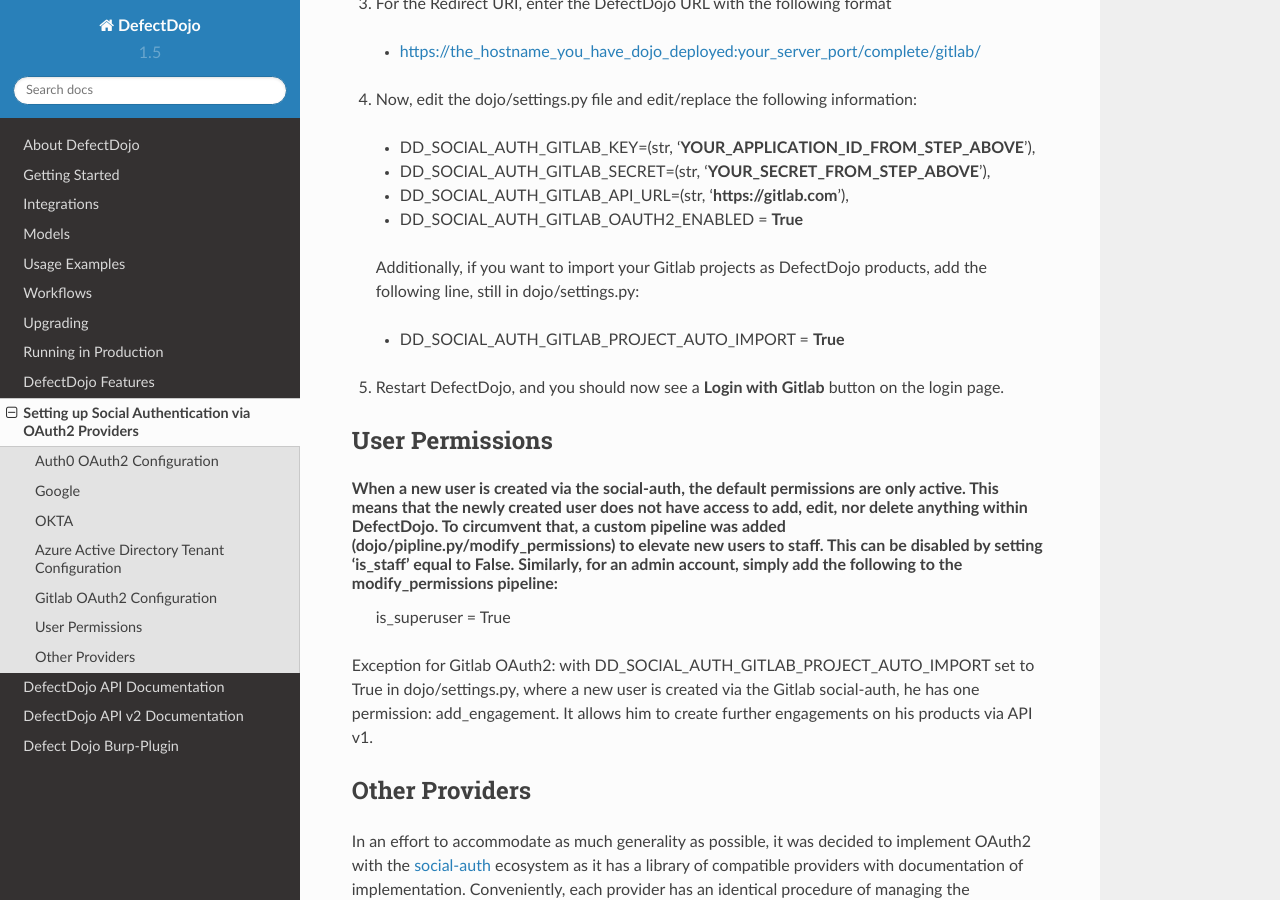
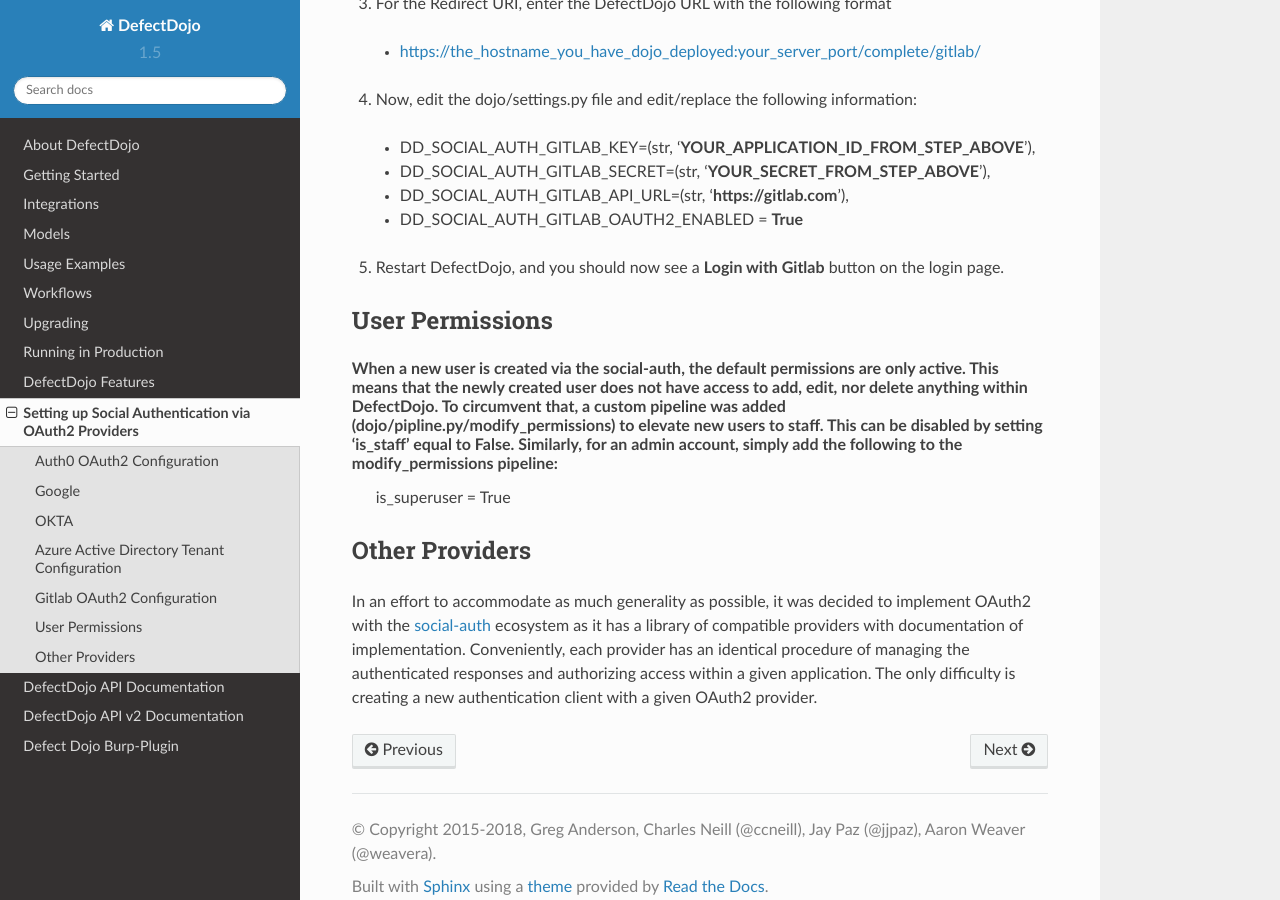
Before and after one commit to DefectDojo/Documentation, a Sphinx documentation site: the page built from docs/social-authentication.rst, in a window 1280 px wide and 900 px high, scrolled down 7773 px. Built offline with Sphinx 7.4.7 and the Read the Docs theme 2.0.0, drawn with Linux system fonts in a browser that asks for light colours.

Commit message:
Revert "New param to enable Gitlab projects auto-import (#86)"
This reverts commit 7ee698f02216ed77f8107390227dd78860af7cdc.

```diff
--- a/docs/social-authentication.rst
+++ b/docs/social-authentication.rst
@@ -167,10 +167,6 @@
   * DD_SOCIAL_AUTH_GITLAB_API_URL=(str, '**https://gitlab.com**'),
   * DD_SOCIAL_AUTH_GITLAB_OAUTH2_ENABLED = **True**
 
-  Additionally, if you want to import your Gitlab projects as DefectDojo products, add the following line, still in dojo/settings.py:
-
-  * DD_SOCIAL_AUTH_GITLAB_PROJECT_AUTO_IMPORT = **True**
-
 5. Restart DefectDojo, and you should now see a **Login with Gitlab** button on the login page.
 
 
@@ -180,7 +176,6 @@
 When a new user is created via the social-auth, the default permissions are only active. This means that the newly created user does not have access to add, edit, nor delete anything within DefectDojo. To circumvent that, a custom pipeline was added (dojo/pipline.py/modify_permissions) to elevate new users to staff. This can be disabled by setting ‘is_staff’ equal to False. Similarly, for an admin account, simply add the following to the modify_permissions pipeline:
 	is_superuser  = True
 
-Exception for Gitlab OAuth2: with DD_SOCIAL_AUTH_GITLAB_PROJECT_AUTO_IMPORT set to True in dojo/settings.py, where a new user is created via the Gitlab social-auth, he has one permission: add_engagement. It allows him to create further engagements on his products via API v1.
 
 Other Providers
 ---------------
```
